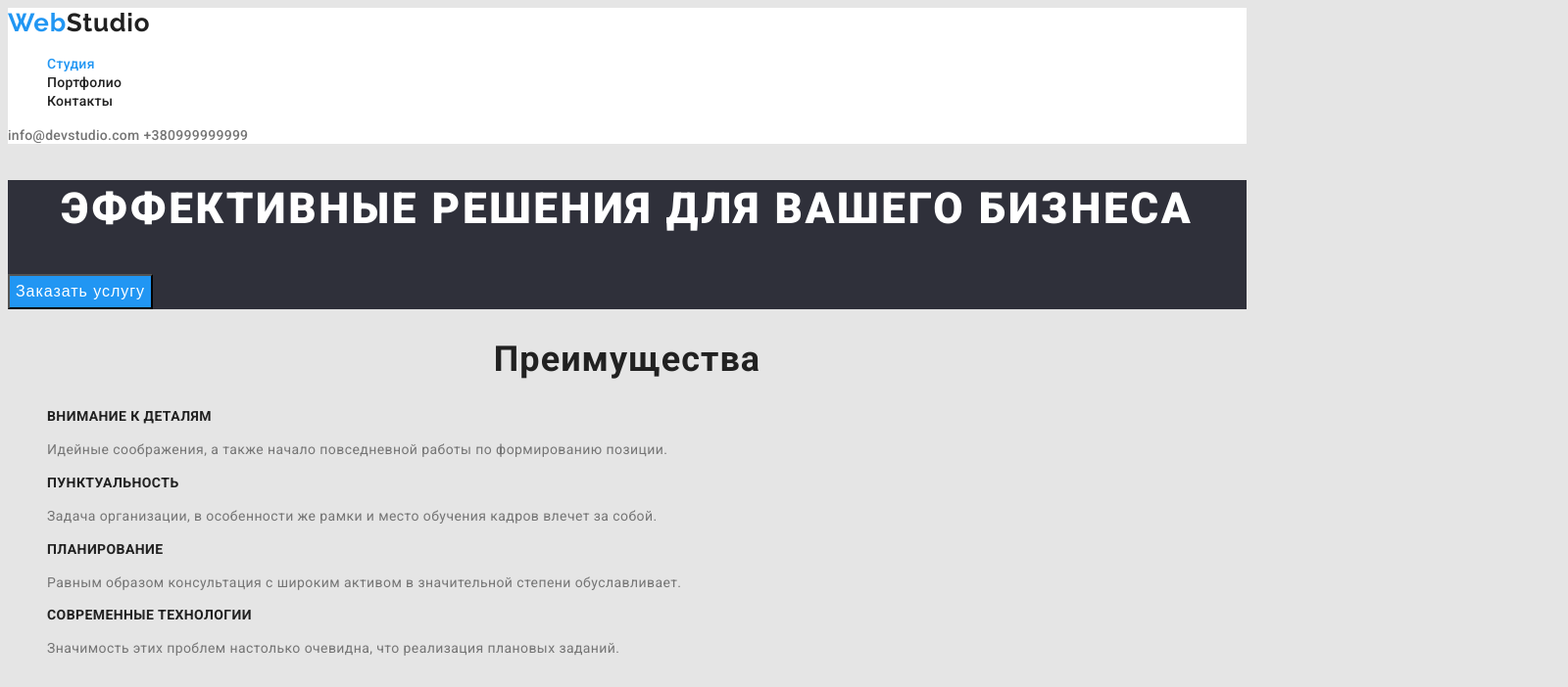
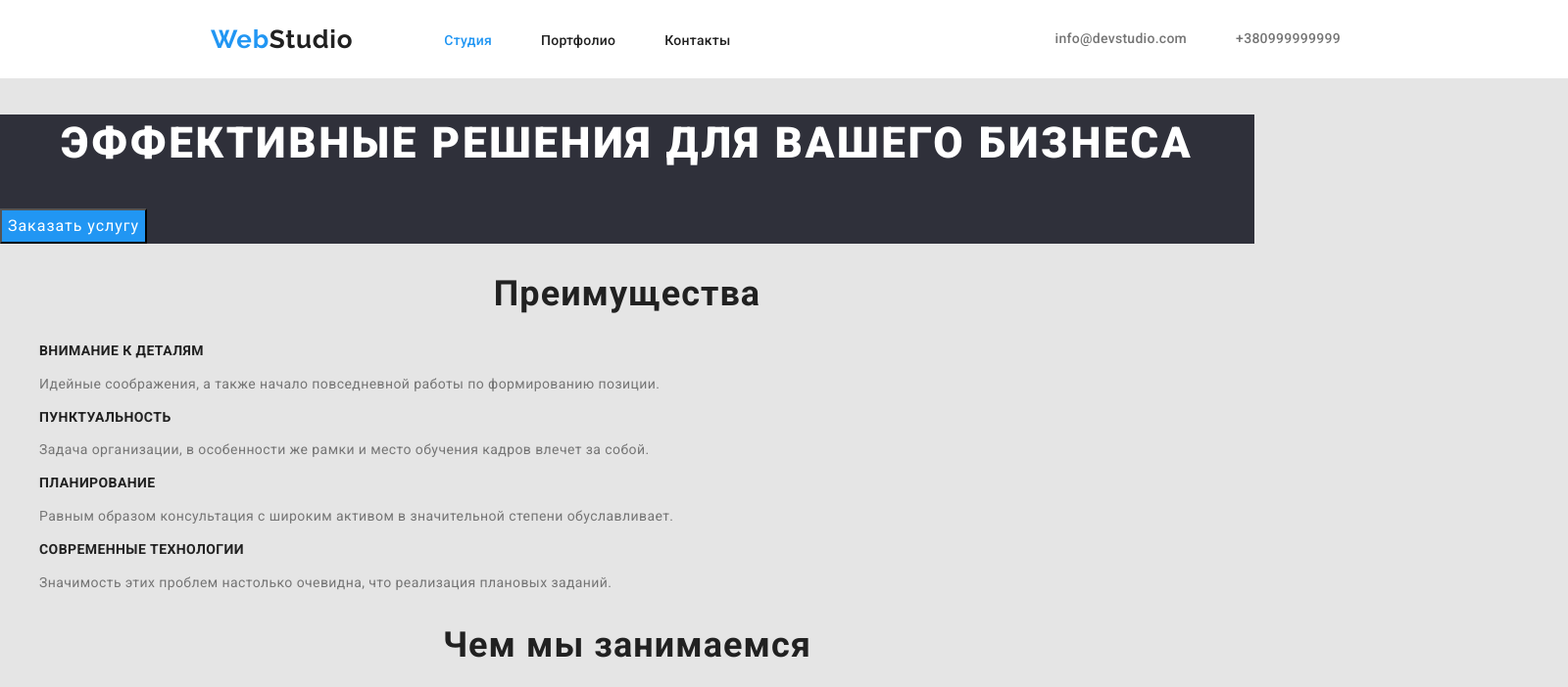
Before and after one commit to whitecleancode/goit-markup-hw-033, a plain HTML site: page index.html in a window 1280 px wide. Shown: the top 702 px of the page at 98% size, 1600 px wide, since content can reach past the window. Drawn offline with nearby package versions, Linux system fonts and the light colour scheme.

Commit message:
header postion

```diff
--- a/css/styles.css
+++ b/css/styles.css
@@ -36,10 +36,18 @@ body {
 
 /* header */
 .header {
+  width: 1600px;
+  height: 80px;
+  display: flex;
   background-color: #ffffff;
 }
 
 .logo {
+  display: inline-block;
+  margin-left: 215px;
+  margin-right: 93px;
+  margin-top: 25px;
+  margin-bottom: 25px;
   font-family: Raleway, sans-serif;
   font-weight: 700;
   font-size: 26px;
@@ -53,7 +61,15 @@ body {
 }
 /* site nav */
 
+.site-nav {
+  display: flex;
+  margin: 32px 0px;
+  padding-left: 0px;
+}
+
 .site-nav .link {
+  margin-right: 50px;
+
   text-decoration: none;
   font-weight: 500;
   font-size: 14px;
@@ -61,6 +77,11 @@ body {
   letter-spacing: 0.02em;
   color: var(--title-color);
 }
+
+.link.contacts {
+  margin-right: 0;
+}
+
 .site-nav .link:hover,
 .site-nav .link:focus {
   color: var(--accent-color);
@@ -68,7 +89,19 @@ body {
 .site-nav .link.current {
   color: var(--accent-color);
 }
+
 .mail {
+  margin: 32px 50px 32px 331px;
+  color: #757575;
+  font-weight: 500;
+  text-decoration: none;
+  font-size: 14px;
+  line-height: 1.14;
+  letter-spacing: 0.02em;
+}
+
+.tel {
+  margin: 32px 215px 32px 0px;
   color: #757575;
   font-weight: 500;
   text-decoration: none;
@@ -86,14 +119,10 @@ body {
   color: var(--accent-color);
 }
 
-.tel {
-  color: #757575;
-  font-weight: 500;
-  text-decoration: none;
-  font-size: 14px;
-  line-height: 1.14;
-  letter-spacing: 0.02em;
+.mail > a {
+  margin-left: auto;
 }
+
 /* hero */
 .hero {
   background-color: var(--hero-ftr-color);
--- a/index.html
+++ b/index.html
@@ -11,6 +11,10 @@
       href="https://fonts.googleapis.com/css2?family=Raleway:wght@700&family=Roboto:wght@400;500;700;900&display=swap"
       rel="stylesheet"
     />
+    <link
+      rel="stylesheet"
+      href="https://cdnjs.cloudflare.com/ajax/libs/modern-normalize/1.0.0/modern-normalize.min.css"
+    />
     <link rel="stylesheet" href="./css/styles.css" />
     <title class="title-logo">Web Studio</title>
   </head>
@@ -21,7 +25,7 @@
       <a class="logo" href="./index.html" class="href" lang="en"
         >Web<span class="logo-black">Studio</span></a
       >
-      <nav>
+      <nav class="nav">
         <ul class="site-nav list">
           <li>
             <a class="link current" href="./index.html">Студия</a>
@@ -30,11 +34,13 @@
             <a class="link" href="./portfolio.html">Портфолио</a>
           </li>
           <li>
-            <a class="link" href="./contacts.html">Контакты</a>
+            <a class="link contacts" href="./contacts.html">Контакты</a>
           </li>
         </ul>
       </nav>
-      <a class="mail" href="mailto:info@devstudio.com" lang="en">info@devstudio.com</a>
+      <a class="mail" href="mailto:info@devstudio.com" lang="en"
+        >info@devstudio.com</a
+      >
       <a class="tel" href="tel:+380999999999">+380999999999</a>
     </header>
     <main>
@@ -53,28 +59,32 @@
             <!--BLOCK 1-->
             <h3 class="feature-title">Внимание к деталям</h3>
             <p class="secondary-text">
-              Идейные соображения, а также начало повседневной работы по формированию позиции.
+              Идейные соображения, а также начало повседневной работы по
+              формированию позиции.
             </p>
           </li>
           <li>
             <!-- BLOCK 2-->
             <h3 class="feature-title">Пунктуальность</h3>
             <p class="secondary-text">
-              Задача организации, в особенности же рамки и место обучения кадров влечет за собой.
+              Задача организации, в особенности же рамки и место обучения кадров
+              влечет за собой.
             </p>
           </li>
           <li>
             <!--BLOCK 3-->
             <h3 class="feature-title">Планирование</h3>
             <p class="secondary-text">
-              Равным образом консультация с широким активом в значительной степени обуславливает.
+              Равным образом консультация с широким активом в значительной
+              степени обуславливает.
             </p>
           </li>
           <li>
             <!--BLOCK 4-->
             <h3 class="feature-title">Современные технологии</h3>
             <p class="secondary-text">
-              Значимость этих проблем настолько очевидна, что реализация плановых заданий.
+              Значимость этих проблем настолько очевидна, что реализация
+              плановых заданий.
             </p>
           </li>
         </ul>
@@ -129,9 +139,13 @@
       </section>
     </main>
     <footer class="footer">
-      <a href="./index.html" class="logo" lang="en">Web<span class="logo-white">Studio</span></a>
+      <a href="./index.html" class="logo" lang="en"
+        >Web<span class="logo-white">Studio</span></a
+      >
       <address class="place">г. Киев, бульвар Леси Украинки 26</address>
-      <a class="mail down" href="mailto:info@devstudio.com">info@devstudio.com</a>
+      <a class="mail down" href="mailto:info@devstudio.com"
+        >info@devstudio.com</a
+      >
       <a class="tel down" href="tel:+380999999999">+380999999999</a>
     </footer>
   </body>
```
